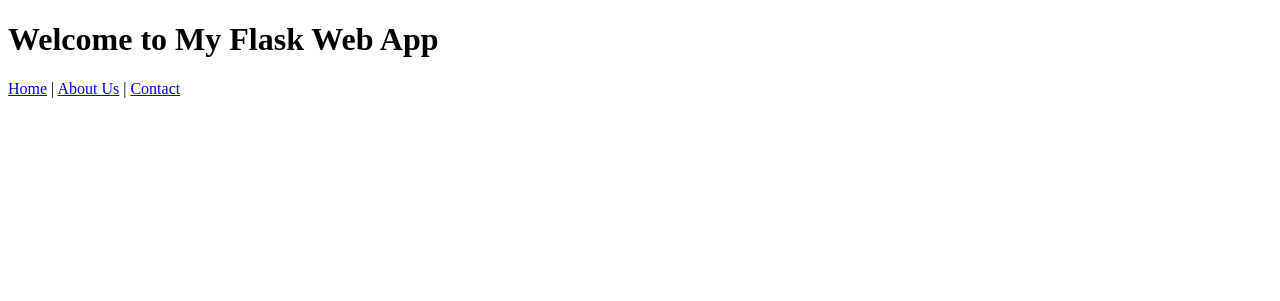
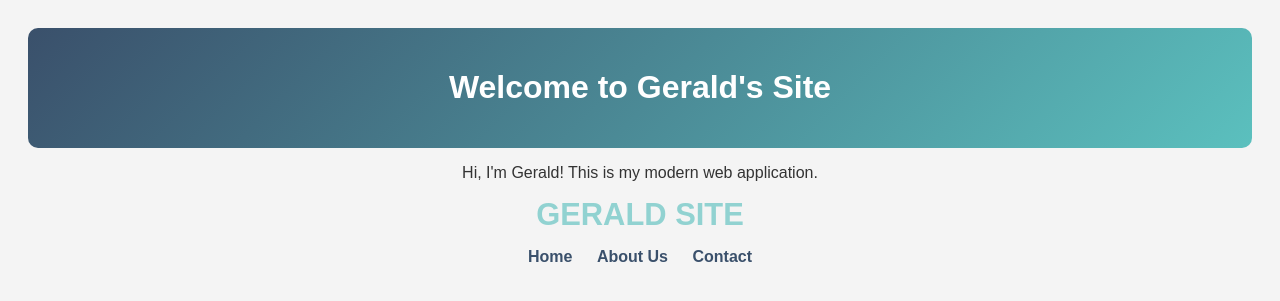
Before and after one commit to Gerald180-glitch/MyProject, a Flask app: page / in a window 1280 px wide. Shown: the top 301 px of the page. Run offline with Flask 3, Linux system fonts and the light colour scheme.

Commit message:
Updated UI with aesthetic design and animations

```diff
--- a/src/app.py
+++ b/src/app.py
@@ -1,26 +1,18 @@
-from flask import Flask, render_template, jsonify
+from flask import Flask, render_template
 
 app = Flask(__name__)
 
-# Home route
 @app.route('/')
 def home():
     return render_template('index.html')
 
-# About Us route
 @app.route('/about')
 def about():
     return render_template('about.html')
 
-# Contact Us route
 @app.route('/contact')
 def contact():
     return render_template('contact.html')
 
-# API Example: JSON Response
-@app.route('/api/info')
-def api_info():
-    return jsonify({"message": "Welcome to my Flask web app!"})
-
 if __name__ == '__main__':
     app.run(debug=True)
--- a/src/static/style.css
+++ b/src/static/style.css
@@ -1,21 +1,41 @@
+/* General Styles */
 body {
-    font-family: 'Arial', sans-serif;
-    background: linear-gradient(to right, #ff7e5f, #feb47b);
+    font-family: 'Poppins', sans-serif;
+    background: #f4f4f4;
+    color: #333;
     text-align: center;
-    padding: 50px;
-    color: white;
-    animation: fadeIn 2s ease-in;
+    padding: 20px;
 }
 
-h1 {
-    font-size: 3em;
-    margin-bottom: 10px;
-    animation: slideIn 1.5s ease-out;
+/* Header */
+header {
+    background: linear-gradient(135deg, #3a506b, #5bc0be);
+    padding: 20px;
+    color: white;
+    border-radius: 10px;
 }
 
-p {
-    font-size: 1.5em;
-    animation: fadeIn 3s ease-in;
+/* Navigation */
+nav ul {
+    list-style: none;
+    padding: 0;
+}
+
+nav ul li {
+    display: inline;
+    margin: 10px;
+}
+
+nav ul li a {
+    text-decoration: none;
+    color: #3a506b;
+    font-weight: bold;
+}
+
+/* Animations */
+.fade-in {
+    opacity: 0;
+    animation: fadeIn 1.5s ease-in forwards;
 }
 
 @keyframes fadeIn {
@@ -23,25 +43,32 @@ p {
     to { opacity: 1; }
 }
 
-@keyframes slideIn {
-    from { transform: translateY(-50px); opacity: 0; }
-    to { transform: translateY(0); opacity: 1; }
+.slide-in {
+    opacity: 0;
+    transform: translateY(20px);
+    animation: slideIn 1.5s ease-in forwards;
 }
 
-.btn {
-    display: inline-block;
-    background: white;
-    color: #ff7e5f;
-    padding: 15px 30px;
-    font-size: 1.2em;
-    text-decoration: none;
-    border-radius: 5px;
-    margin-top: 20px;
-    transition: 0.3s;
+@keyframes slideIn {
+    from { opacity: 0; transform: translateY(20px); }
+    to { opacity: 1; transform: translateY(0); }
 }
 
-.btn:hover {
-    background: #ff7e5f;
-    color: white;
-    box-shadow: 0 0 15px rgba(255, 255, 255, 0.6);
+/* Gerald Site Animation */
+.animated-text {
+    font-size: 30px;
+    font-weight: bold;
+    color: #5bc0be;
+    text-transform: uppercase;
+    animation: textAnimation 3s infinite alternate;
 }
+
+@keyframes textAnimation {
+    from { opacity: 0.5; transform: scale(1); }
+    to { opacity: 1; transform: scale(1.1); }
+}
+
+/* Responsive */
+@media (max-width: 768px) {
+    body { font-size: 14px; }
+}
--- a/src/templates/index.html
+++ b/src/templates/index.html
@@ -3,14 +3,25 @@
 <head>
     <meta charset="UTF-8">
     <meta name="viewport" content="width=device-width, initial-scale=1.0">
-    <title>Home - My Flask App</title>
+    <title>Home - Gerald's Site</title>
+    <link rel="stylesheet" href="{{ url_for('static', filename='style.css') }}">
 </head>
 <body>
-    <h1>Welcome to My Flask Web App</h1>
+    <header>
+        <h1 class="fade-in">Welcome to <span class="highlight">Gerald's Site</span></h1>
+    </header>
+
+    <section class="intro">
+        <p class="slide-in">Hi, I'm Gerald! This is my modern web application.</p>
+        <div class="animated-text">Gerald Site</div>
+    </section>
+
     <nav>
-        <a href="/">Home</a> |
-        <a href="/about">About Us</a> |
-        <a href="/contact">Contact</a>
+        <ul>
+            <li><a href="{{ url_for('home') }}">Home</a></li>
+            <li><a href="{{ url_for('about') }}">About Us</a></li>
+            <li><a href="{{ url_for('contact') }}">Contact</a></li>
+        </ul>
     </nav>
 </body>
 </html>
```
Also changed, not shown: src/templates/about.html (+16 -3 lines), src/templates/contact.html (+16 -4 lines).
